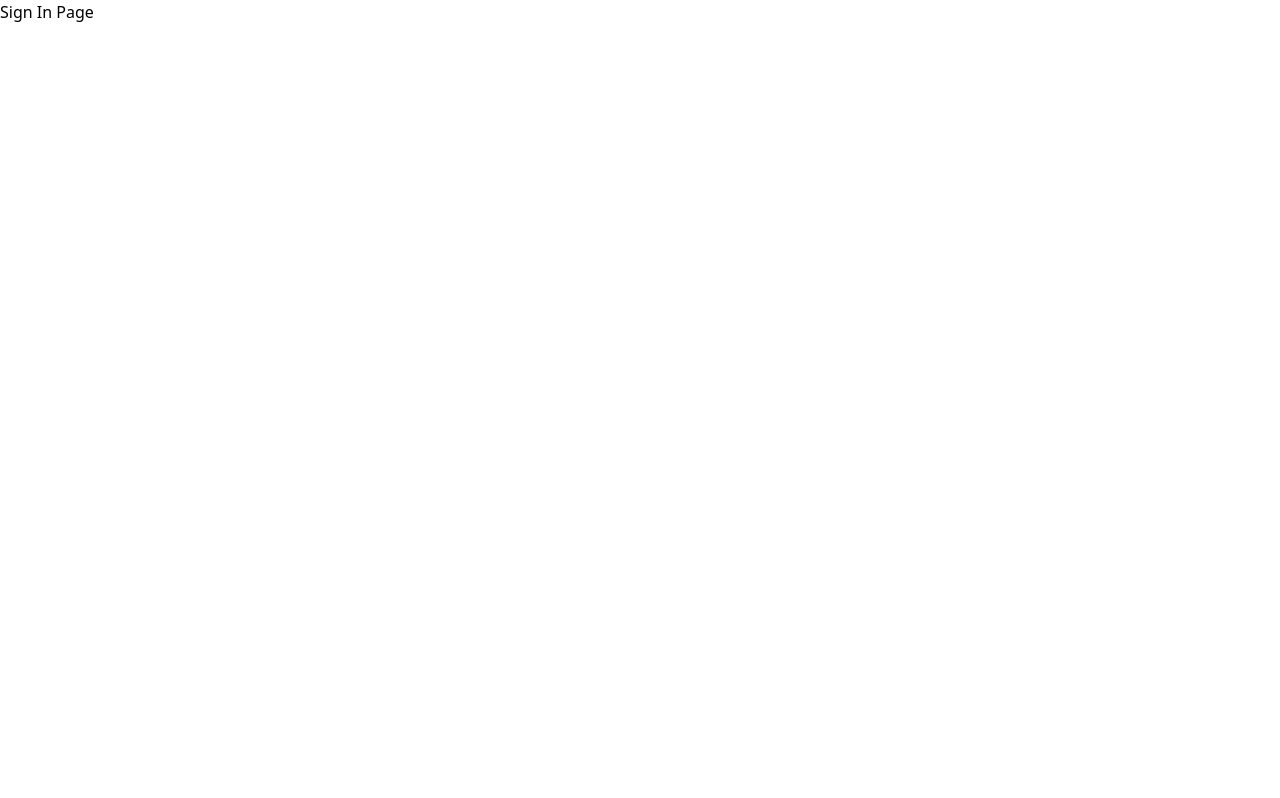
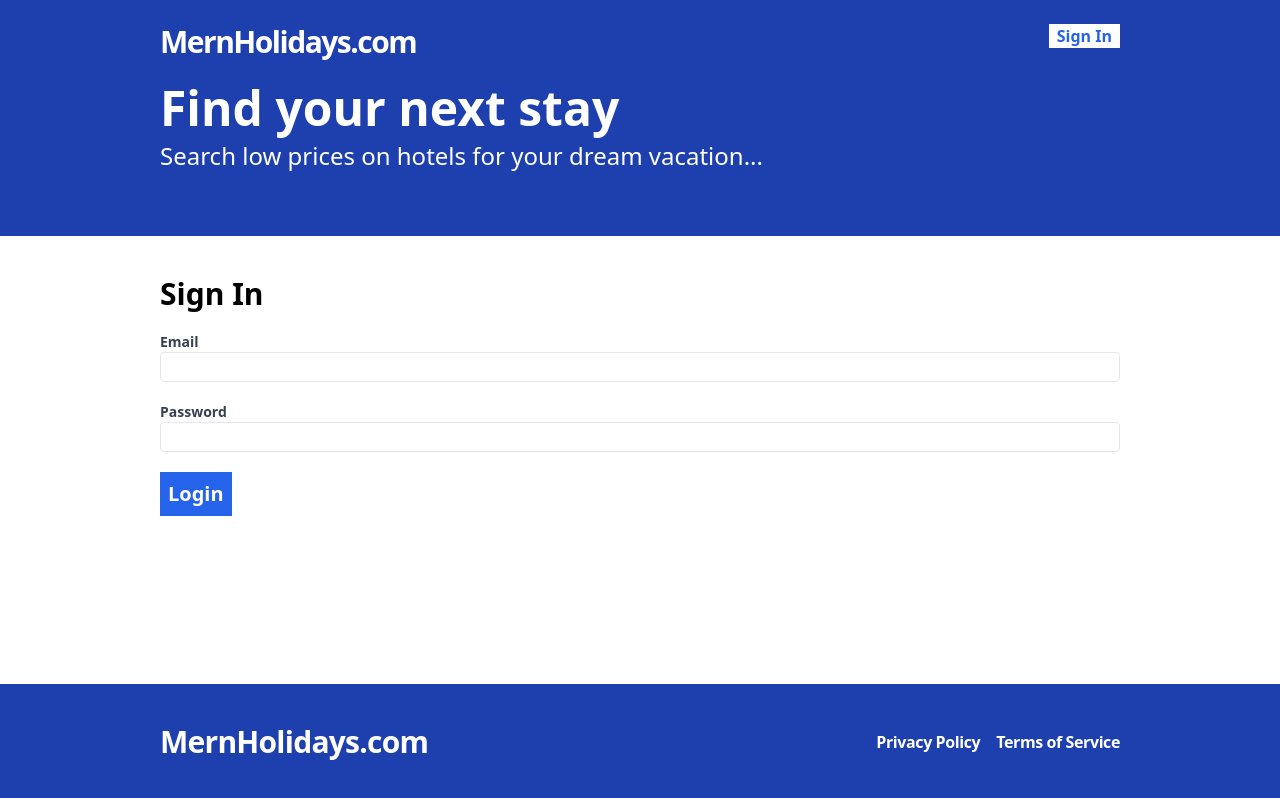
Before and after one commit to vikalp-tomer/mern-booking-app, a React (Vite) app in the folder frontend/: page /sign-in in a window 1280 px wide. Built offline with nearby package versions, Linux system fonts and the light colour scheme; no server answers.

Commit message:
signin and signout completed

```diff
--- a/frontend/src/App.tsx
+++ b/frontend/src/App.tsx
@@ -1,6 +1,7 @@
 import { Route, BrowserRouter as Router, Routes } from "react-router-dom";
 import Layout from "./layouts/Layout";
 import Register from "./pages/Register";
+import SignIn from "./pages/SignIn";
 
 const App = () => {
   return (
@@ -22,7 +23,14 @@
             </Layout>
           }
         />
-        <Route path="/sign-in" element={<p>Sign In Page</p>} />
+        <Route
+          path="/sign-in"
+          element={
+            <Layout>
+              <SignIn />
+            </Layout>
+          }
+        />
       </Routes>
     </Router>
   );
--- a/frontend/src/api-client.ts
+++ b/frontend/src/api-client.ts
@@ -1,4 +1,5 @@
 import { RegisterFormData } from "./pages/Register";
+import { SignInFormData } from "./pages/SignIn";
 
 const API_BASE_URL = import.meta.env.VITE_API_BASE_URL;
 
@@ -30,3 +31,21 @@
 
     return response.json();
 }
+
+export const signIn = async (formData: SignInFormData) => {
+    const response = await fetch(`${API_BASE_URL}/api/auth/login`, {
+        method: "POST",
+        credentials: "include",
+        headers: {
+            "Content-Type": "application/json",
+        },
+        body: JSON.stringify(formData),
+    })
+
+    const body = await response.json();
+    if (!response.ok) {
+        throw new Error(body.message)
+    }
+
+    return body;
+}
--- a/frontend/src/pages/SignIn.tsx
+++ b/frontend/src/pages/SignIn.tsx
@@ -1,14 +1,39 @@
 import { useForm } from "react-hook-form";
+import { useMutation } from "react-query";
+import * as apiClient from "../api-client";
+import { useAppContext } from "../contexts/AppContext";
+import { useNavigate } from "react-router-dom";
 
 export type SignInFormData = {
-  emil: string;
+  email: string;
   password: string;
 };
 
 const SignIn = () => {
-  const { register } = useForm<SignInFormData>();
+  const { showToast } = useAppContext();
+  const navigate = useNavigate();
+
+  const {
+    register,
+    formState: { errors },
+    handleSubmit,
+  } = useForm<SignInFormData>();
+
+  const mutation = useMutation(apiClient.signIn, {
+    onSuccess: async () => {
+      showToast({ message: "User has been sigined", type: "SUCCESS" });
+      navigate("/");
+    },
+    onError: async (error: Error) => {
+      showToast({ message: error.message, type: "ERROR" });
+    },
+  });
+
+  const onSubmit = handleSubmit((data) => {
+    mutation.mutate(data);
+  });
   return (
-    <form className="flex flex-col gap-5">
+    <form className="flex flex-col gap-5" onSubmit={onSubmit}>
       <h2 className="text-3xl font-bold">Sign In</h2>
       <label className="text-gray-700  text-sm font-bold flex-1">
         Email
@@ -38,6 +63,16 @@
           <span className="text-red-500">{errors.password.message}</span>
         )}
       </label>
+      <span>
+        <button
+          type="submit"
+          className="bg-blue-600 text-white p-2 font-bold hover:bg-blue-500 text-xl"
+        >
+          Login
+        </button>
+      </span>
     </form>
   );
 };
+
+export default SignIn;
```
